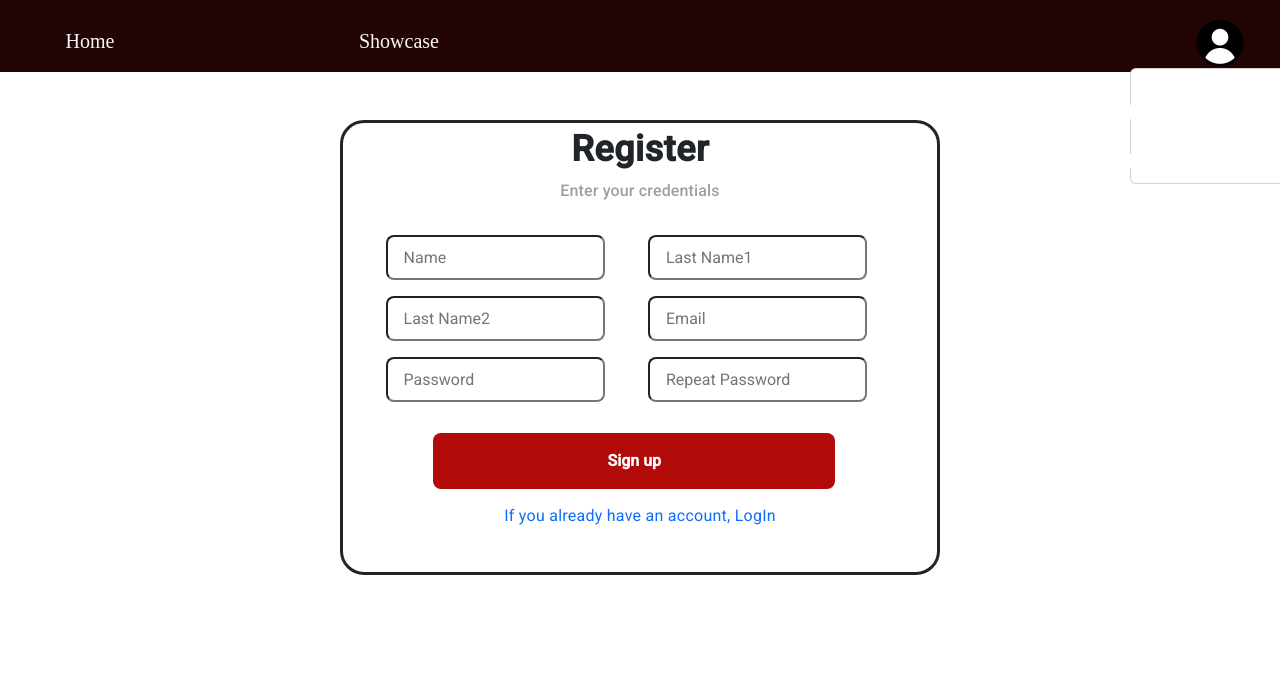
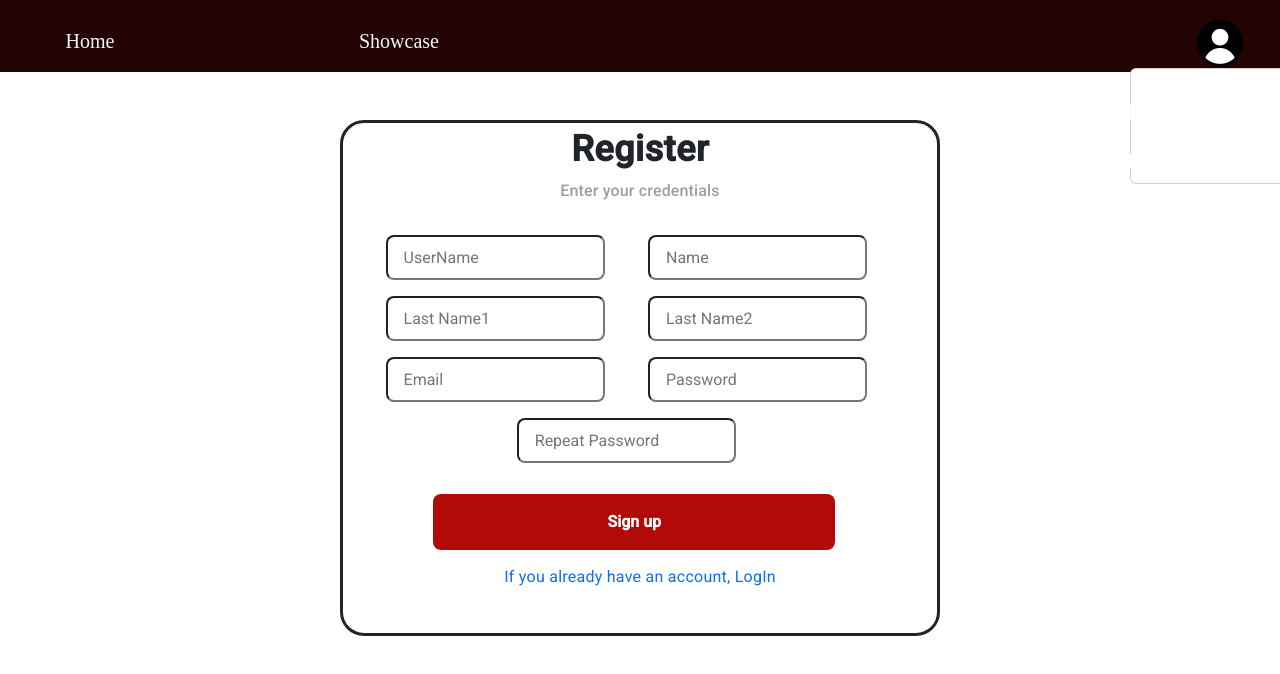
Before and after one commit to Lock6903/Angular_Proyect, an Angular app: page /register in a window 1280 px wide. Shown: the top 674 px of the page. Built offline with nearby package versions, Linux system fonts and the light colour scheme.

Commit message:
login casi completo

```diff
--- a/src/app/login/login.component.html
+++ b/src/app/login/login.component.html
@@ -3,9 +3,9 @@
     <div class="login-card">
         <h2>Login</h2>
                     <h3>Enter your credentials</h3>
-        <form class="login-form" method="post" [formGroup]="loginGroup">
+        <form class="login-form" method="post" [formGroup]="loginGroup" (ngSubmit)="login()">
                 <input type="hidden" name="type" value="login"><br>
-                <input type="text" name="user_name" formControlName="user_name" placeholder="Name" required><br>
+                <input type="text" name="userUid" formControlName="userUid" placeholder="UserName" required><br>
                 <input type="password" name="password" formControlName="password" placeholder="Password" required><br>
                 <button type="submit" name="submit"><p>Log In</p></button>
             </form>
--- a/src/app/login/login.component.ts
+++ b/src/app/login/login.component.ts
@@ -1,5 +1,8 @@
 import { Component } from '@angular/core';
 import { CheckboxControlValueAccessor, FormControl, FormGroup, Validators } from '@angular/forms';
+import { Router, RouterLink } from '@angular/router';
+import { UserService } from '../services/routing.service';
+import { User } from '../models/collections';
 
 @Component({
   selector: 'app-login',
@@ -8,11 +11,24 @@ import { CheckboxControlValueAccessor, FormControl, FormGroup, Validators } from
 })
 export class LoginComponent {
 
-  user_name: FormControl = new FormControl('', Validators.required);
+  userUid: FormControl = new FormControl('', Validators.required);
   password: FormControl = new FormControl('', Validators.required)
-
+  userExists: boolean = false;
   loginGroup: FormGroup = new FormGroup({
-    user_name: this.user_name,
+    userUid: this.userUid,
     password: this.password
   })
+  constructor(private http: UserService, private router: Router) { }
+  login() {
+    this.http.getUsers().subscribe((users: User[]) => {
+      const user = users.find(user => user.userUid === this.userUid.value);
+      if (user && user.user_password === this.password.value) {
+        // El usuario existe y la contraseña es correcta
+        this.router.navigate(['/home']);
+      } else {
+        // El usuario no existe o la contraseña es incorrecta
+        alert('Username o password incorrectos');
+      }
+    });
+  }
 }
--- a/src/app/models/collections.ts
+++ b/src/app/models/collections.ts
@@ -48,6 +48,7 @@ export interface Course {
 
 export interface User {
   _id: { $oid: string };
+  userUid: string;
   user_name: string;
   user_lastName: string;
   user_lastName2: string;
@@ -63,5 +64,5 @@ export interface Course {
   tickets: Ticket[];
   following: Follow[];
   followers: Follow[];
-    userUid: string;
+
 }
--- a/src/app/register/register.component.html
+++ b/src/app/register/register.component.html
@@ -3,8 +3,9 @@
     <div class="register-card">
     <h2>Register</h2>
             <h3>Enter your credentials</h3>
-    <form class="register-form" method="post" [formGroup]="registerGroup">
+    <form class="register-form" method="post" [formGroup]="registerGroup" (ngSubmit)="onSubmit(registerGroup.value)">
         <input type="hidden" name="type"  value="register" required>
+        <input type="text" name="userUid" formControlName="userUid" placeholder="UserName" required><br>
         <input type="text" name="user_name" formControlName="user_name" placeholder="Name" required><br>
         <input type="text" name="user_lastName" formControlName="user_lastName" placeholder="Last Name1" required><br>
         <input type="text" name="user_lastName2" formControlName="user_lastName2" placeholder="Last Name2"><br>
--- a/src/app/register/register.component.ts
+++ b/src/app/register/register.component.ts
@@ -1,25 +1,37 @@
 import { Component } from '@angular/core';
-import { CheckboxControlValueAccessor, FormControl, FormGroup, Validators} from '@angular/forms';
-
+import { CheckboxControlValueAccessor, FormControl, FormGroup, Validators } from '@angular/forms';
+import { User } from '../models/collections';
+import { UserService } from '../services/routing.service';
 @Component({
   selector: 'app-register',
   templateUrl: './register.component.html',
   styleUrls: ['./register.component.css']
 })
 export class RegisterComponent {
- user_name:FormControl = new FormControl ('', Validators.required);
- user_lastName:FormControl = new FormControl ('',Validators.required);
- user_lastName2:FormControl = new FormControl ('', Validators.required);
- user_email:FormControl = new FormControl ('', Validators.required);
- password:FormControl = new FormControl ('', Validators.required)
+  userUid: FormControl = new FormControl('', Validators.required);
+  user_name: FormControl = new FormControl('', Validators.required);
+  user_lastName: FormControl = new FormControl('', Validators.required);
+  user_lastName2: FormControl = new FormControl('', Validators.required);
+  user_email: FormControl = new FormControl('', Validators.required);
+  password: FormControl = new FormControl('', Validators.required)
 
- registerGroup:FormGroup = new FormGroup({
-    user_name:this.user_name,
-    user_lastName:this.user_lastName,
-    user_lastName2:this.user_lastName2,
-    user_email:this.user_email,
-    password:this.password
- });
+  constructor(private http: UserService) { }
+  registerGroup: FormGroup = new FormGroup({
+    userUid: this.userUid,
+    user_name: this.user_name,
+    user_lastName: this.user_lastName,
+    user_lastName2: this.user_lastName2,
+    user_email: this.user_email,
+    password: this.password
+  });
+
+  ngOnInit(): void {
+
+  }
+  onSubmit(data: User) {
+    this.http.addUser(data).subscribe(data => console.log("data: " + data));
 
 
+  }
+
 }
```
Also changed, not shown: src/app/services/routing.service.ts (+7 -1 lines). Lines whose indentation alone changed are shown as unchanged.
